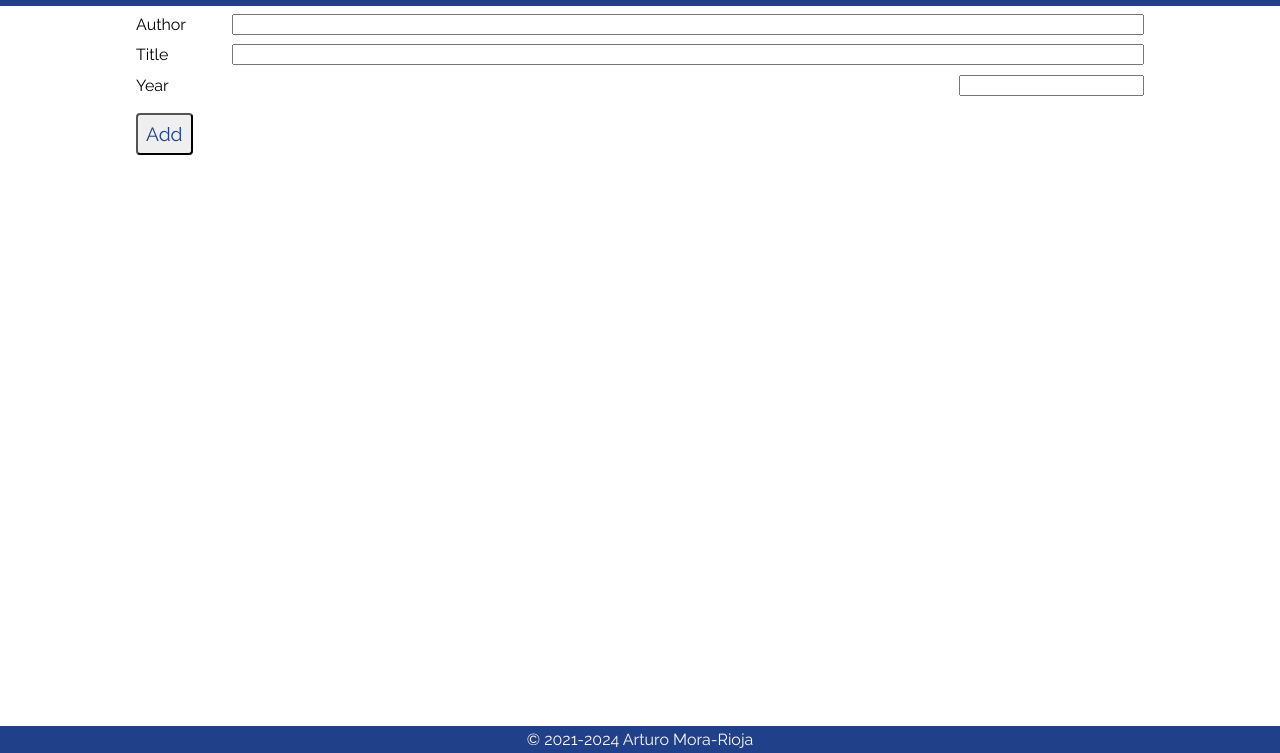
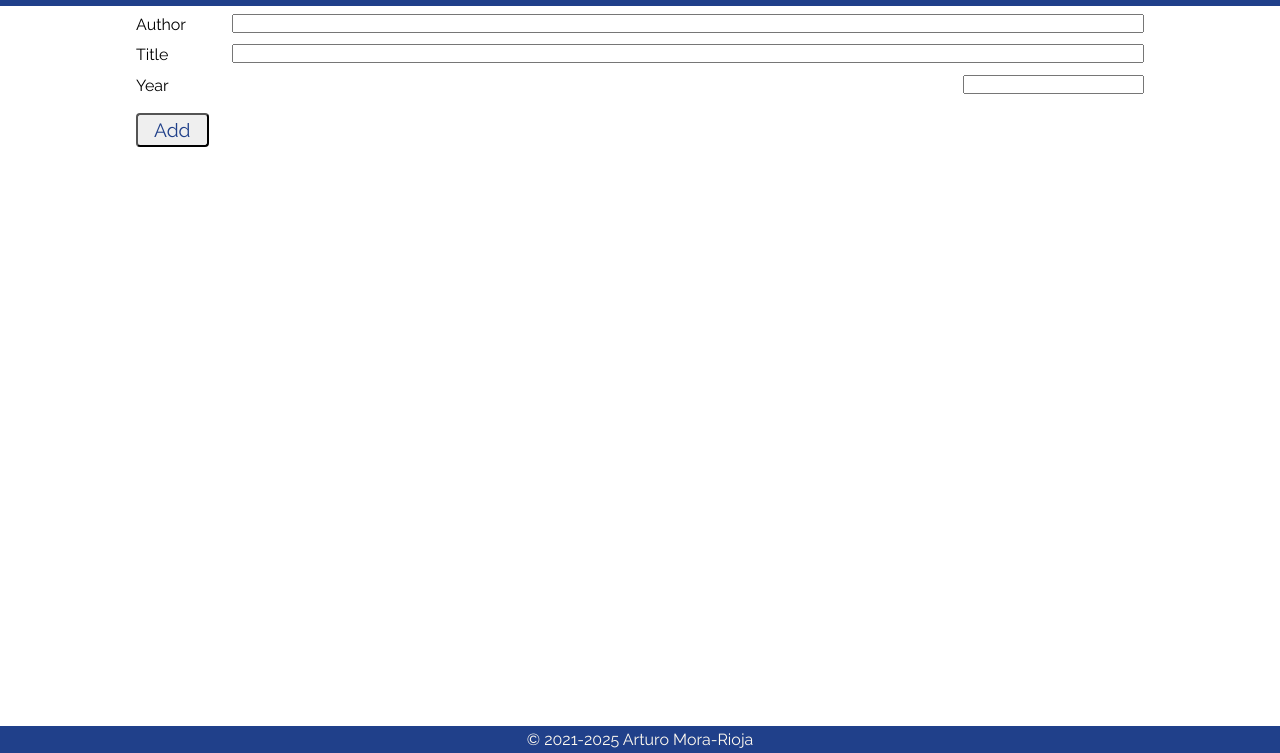
Before and after one commit to arturomorarioja/kea_js_stored_music_cds_solution, a plain HTML site: page index.html in a window 1280 px wide. Shown: the part 47-800 px from the top of the page. Drawn offline with Linux system fonts and the light colour scheme.

Commit message:
Refactoring

```diff
--- a/css/styles.css
+++ b/css/styles.css
@@ -1,5 +1,4 @@
 @import url("https://fonts.googleapis.com/css2?family=Raleway:wght@400&display=swap");
-
 :root {
     --colorTextSecondary: floralwhite;
 
@@ -14,8 +13,9 @@
 }
 
 * {
+    margin: 0;
+    padding: 0;
     box-sizing: border-box;
-    margin: 0;
 }
 
 body {
@@ -31,15 +31,11 @@ header {
 main {
     padding: 0.5rem;
     line-height: 1.4rem;
-}
     @media (min-width: 1024px) {
-    main {
         width: 90%;
         margin: auto;
     }
-}
     @media (min-width: 1224px) {
-    main {
         width: 80%;
         margin: auto;
     }
@@ -55,37 +51,41 @@ footer {
     text-align: center;
 }
 
+form {
+    > div {
+        margin-bottom: 0.5rem;
+    }
     label {
         width: var(--widthLabel);
     }
-input[type=text] {
+
+    input {
+        &[type=text] {
             display: block;
             width: 100%;
         }
-form > div {
-    margin-bottom: 0.5rem;
-}
-input[id=txtYear] {
+        &[id=txtYear] {
             float: right;
             display: inline;
             width: auto;
             text-align: right;
         }
         @media (min-width: 480px) {
-    input.textInput {
+            &.textInput {
                 float: right;
                 width: calc(100% - var(--widthLabel));
                 display: inline;
             }
         }
-
-input[type=submit] {
+        &[type=submit] {
             margin-top: 0.5rem;
-    padding: 0.5rem 0.5rem;
+            padding: 0.25rem 1rem;
             border-radius: 0.25rem;
             font-family: var(--fontMain);
             font-size: 1.2rem;
             color: var(--colorPrimary);
+        }
+    }
 }
 
 table {
@@ -93,8 +93,7 @@ table {
     width: 100%;
     table-layout: auto;
     border: solid thin var(--colorPrimary);
-}
-table > thead {
+    > thead {
         color: var(--colorTextSecondary);
         background-color: var(--colorPrimary);
         text-align: left;
@@ -105,6 +104,7 @@ th, tr {
     th.right, td.right {
         text-align: right;
     }
+}
 
 .visible {
     visibility: visible;
--- a/index.html
+++ b/index.html
@@ -23,7 +23,7 @@
             </div>
             <div>
                 <label for="txtYear">Year</label>
-                <input type="text" id="txtYear" pattern="[0-9]{4}" required>
+                <input type="number" id="txtYear" min="1982" pattern="[0-9]{4}" required>
             </div>
             <div>
                 <input type="submit" value="Add">
@@ -44,7 +44,7 @@
         </section>
     </main>
     <footer>
-        <p>&copy; 2021-2024 Arturo Mora-Rioja</p>
+        <p>&copy; 2021-2025 Arturo Mora-Rioja</p>
     </footer>
 </body>
 </html>
--- a/js/script.js
+++ b/js/script.js
@@ -4,9 +4,6 @@ const localStorageKey = 'music-cds';
 
 /**
  * Deletes a CD from localStorage
- * @param {*} author
- * @param {*} title
- * @param {*} year
  */
 const deleteCD = (author, title, year) => {
     let cds = JSON.parse(localStorage.getItem(localStorageKey));
@@ -19,9 +16,6 @@ const deleteCD = (author, title, year) => {
 
 /**
  * Creates a new table row with information about a music CD
- * @param {*} author
- * @param {*} title
- * @param {*} year
  * @returns the new <tr> element
  */
 const createTableRow = (author, title, year) => {
```
Also changed, not shown: 2 other files. Lines whose indentation alone changed are shown as unchanged.
